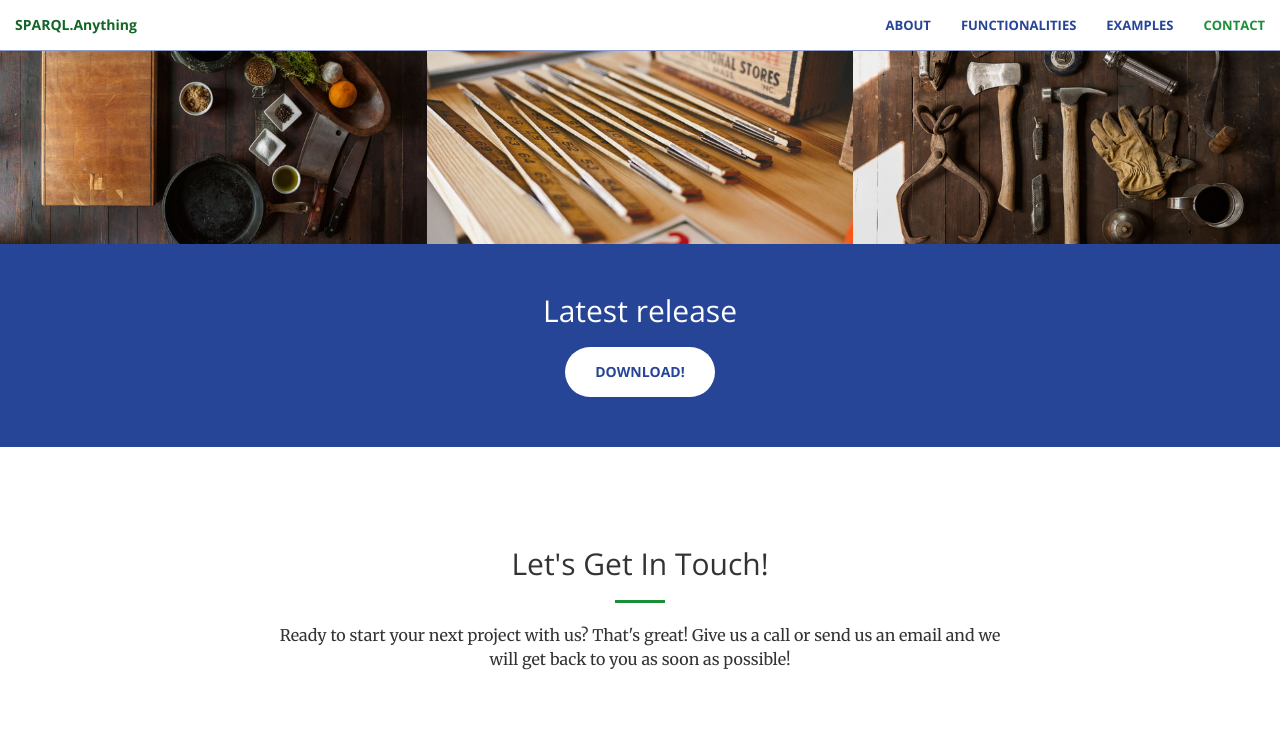
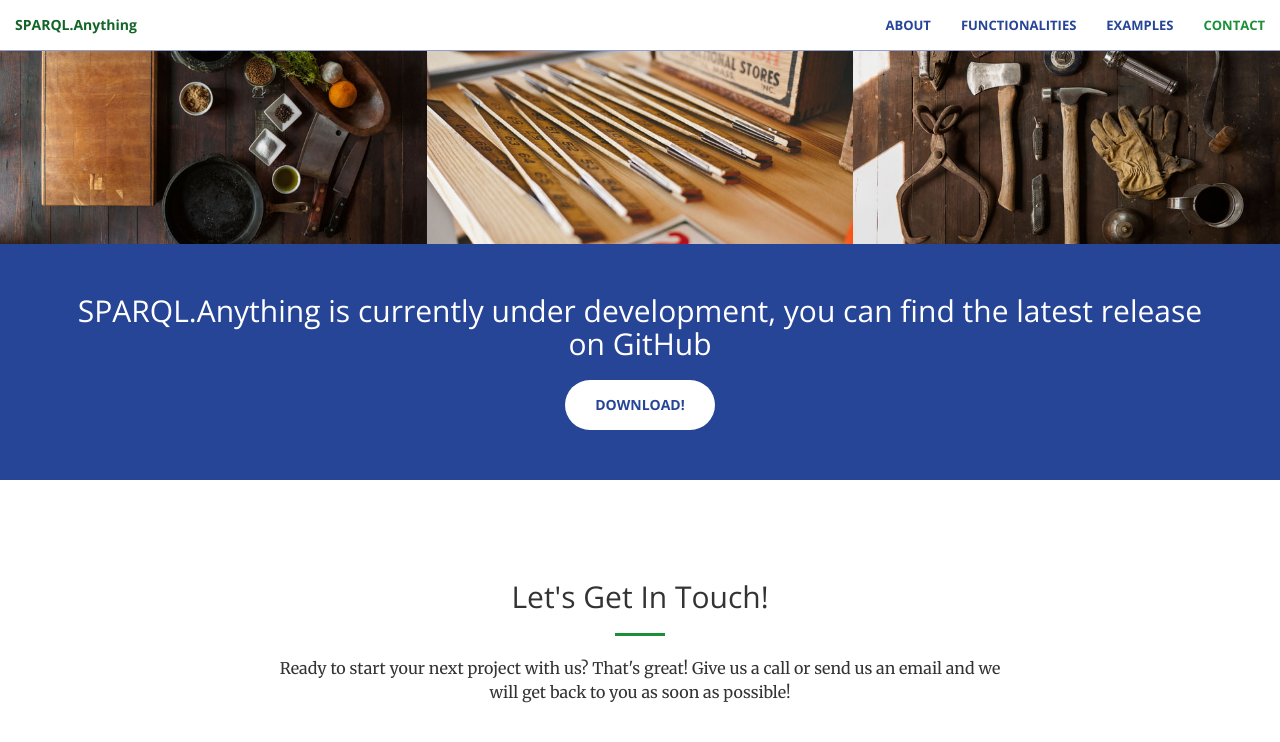
Before and after one commit to SPARQL-Anything/sparql-anything.cc-site, a Jekyll site: the page built from index.html, in a window 1280 px wide and 900 px high, scrolled down 2289 px. Shown: the top 742 px of the window. Built offline with Jekyll 4.4.1, drawn with Linux system fonts in a browser that asks for light colours.

Commit message:
Under development

```diff
--- a/_includes/aside.html
+++ b/_includes/aside.html
@@ -1,7 +1,7 @@
   <aside class="bg-dark">
       <div class="container text-center">
           <div class="call-to-action">
-              <h2>Latest release</h2>
+              <h2>SPARQL.Anything is currently under development, you can find the latest release on GitHub</h2>
               <a href="https://github.com/SPARQL-Anything/sparql.anything/releases/latest" class="btn btn-default btn-xl wow tada">Download!</a>
           </div>
       </div>
```
